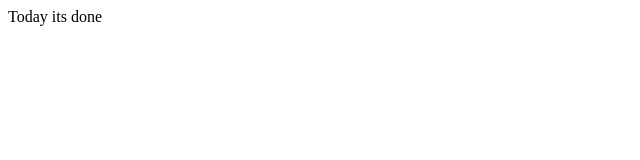
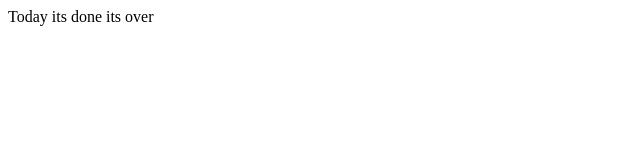
Before and after one commit to marktush8/git_session, a plain HTML site: page index.html in a window 1280 px wide. Shown: the full height of the page, 0-640 px from the left. Drawn offline with Linux system fonts and the light colour scheme.

Commit message:
added its over

```diff
--- a/index.html
+++ b/index.html
@@ -7,6 +7,6 @@
     <title>my project</title>
 </head>
 <body>
-    Today its done
+    Today its done its over
 </body>
 </html>
```
